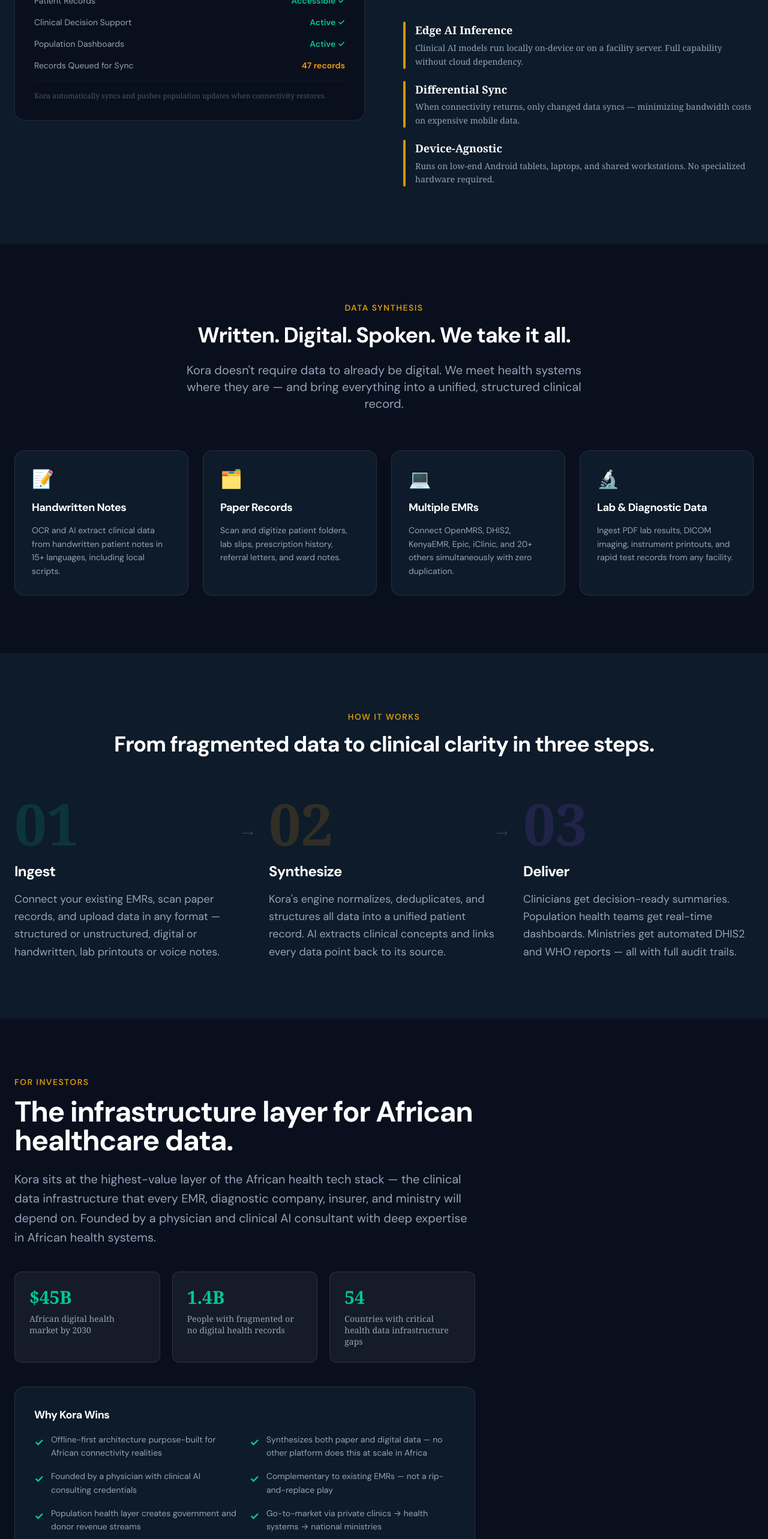
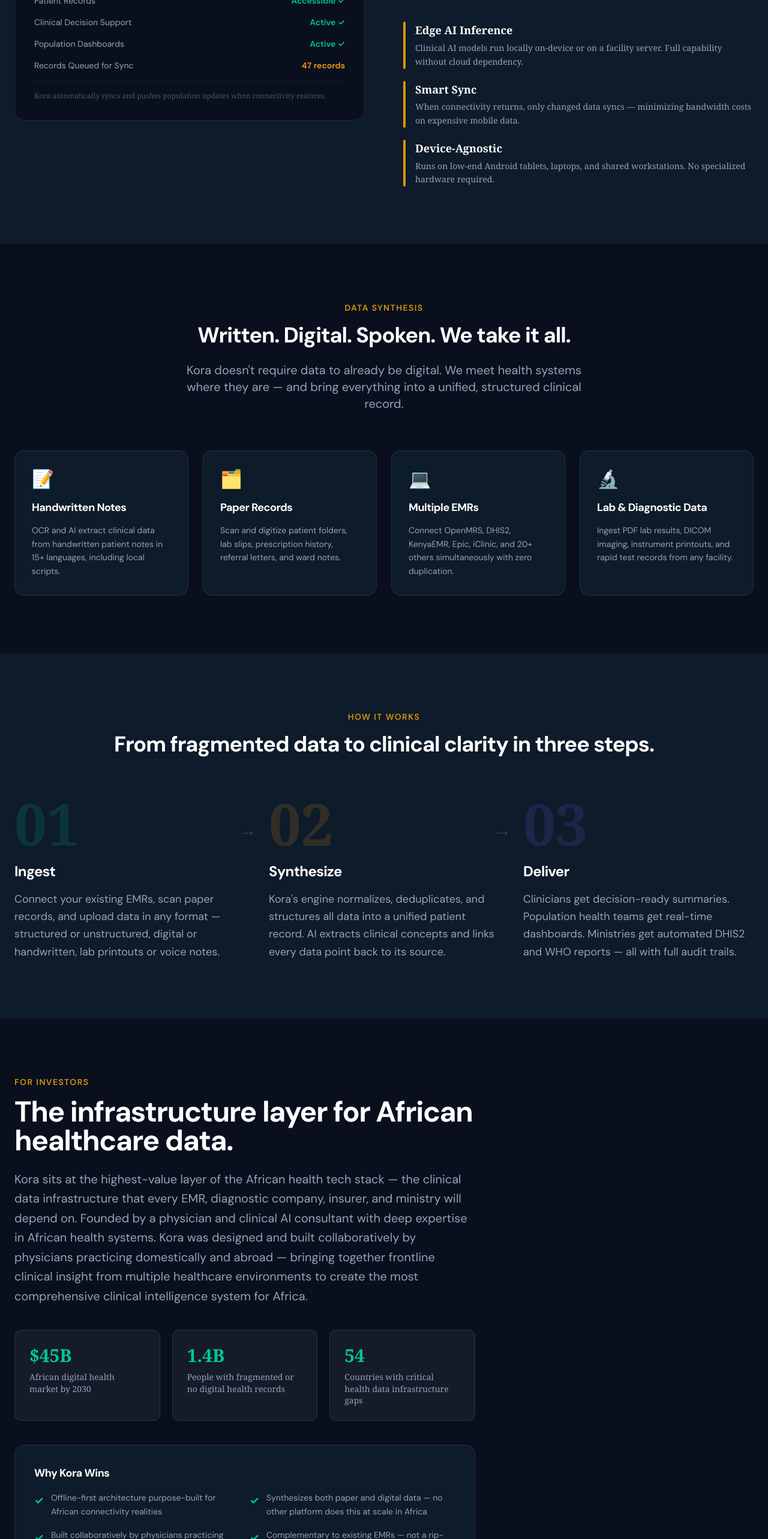
Before and after one commit to ekeneajufo-ux/kora-health-website, a Next.js app: page / in a window 1280 px wide. Shown: the part 4400-6966 px from the top of the page at 60% size. Built offline with nearby package versions, Linux system fonts and the light colour scheme; a web font is replaced by a local one.

Commit message:
Update website content: remove referral bullet, rename differential sync, add physician collaboration statement
Co-Authored-By: Claude Sonnet 4.6 <noreply@anthropic.com>

```diff
--- a/app/page.tsx
+++ b/app/page.tsx
@@ -77,7 +77,6 @@ export default function Home() {
       body: 'For hospital networks and multi-facility health systems, Kora provides a unified view of patient care across all locations. Eliminate information silos, reduce redundant referrals, and enable real-time clinical coordination without requiring uniform EMR adoption.',
       bullets: [
         'Unified patient record across all facilities in the network',
-        'Referral tracking and specialist communication built in',
         'Aggregate analytics across departments and campuses',
         'Integrates with existing EMR investments — no rip-and-replace',
       ],
@@ -405,7 +404,7 @@ export default function Home() {
               <div className="space-y-5">
                 {[
                   { title: 'Edge AI Inference', body: 'Clinical AI models run locally on-device or on a facility server. Full capability without cloud dependency.' },
-                  { title: 'Differential Sync', body: 'When connectivity returns, only changed data syncs — minimizing bandwidth costs on expensive mobile data.' },
+                  { title: 'Smart Sync', body: 'When connectivity returns, only changed data syncs — minimizing bandwidth costs on expensive mobile data.' },
                   { title: 'Device-Agnostic', body: 'Runs on low-end Android tablets, laptops, and shared workstations. No specialized hardware required.' },
                 ].map((item, i) => (
                   <div key={i} className="flex gap-4">
@@ -477,7 +476,7 @@ export default function Home() {
             <p className="text-[#D4960A] text-sm font-semibold uppercase tracking-widest mb-4">For Investors</p>
             <h2 className="text-4xl md:text-5xl font-bold text-white mb-6 leading-tight">The infrastructure layer for African healthcare data.</h2>
             <p className="text-xl text-slate-400 leading-relaxed mb-10">
-              Kora sits at the highest-value layer of the African health tech stack — the clinical data infrastructure that every EMR, diagnostic company, insurer, and ministry will depend on. Founded by a physician and clinical AI consultant with deep expertise in African health systems.
+              Kora sits at the highest-value layer of the African health tech stack — the clinical data infrastructure that every EMR, diagnostic company, insurer, and ministry will depend on. Founded by a physician and clinical AI consultant with deep expertise in African health systems. Kora was designed and built collaboratively by physicians practicing domestically and abroad — bringing together frontline clinical insight from multiple healthcare environments to create the most comprehensive clinical intelligence system for Africa.
             </p>
             <div className="grid sm:grid-cols-3 gap-5 mb-10">
               {[
@@ -497,7 +496,7 @@ export default function Home() {
                 {[
                   'Offline-first architecture purpose-built for African connectivity realities',
                   'Synthesizes both paper and digital data — no other platform does this at scale in Africa',
-                  'Founded by a physician with clinical AI consulting credentials',
+                  'Built collaboratively by physicians practicing domestically and abroad — comprehensive by design',
                   'Complementary to existing EMRs — not a rip-and-replace play',
                   'Population health layer creates government and donor revenue streams',
                   'Go-to-market via private clinics → health systems → national ministries',
```
